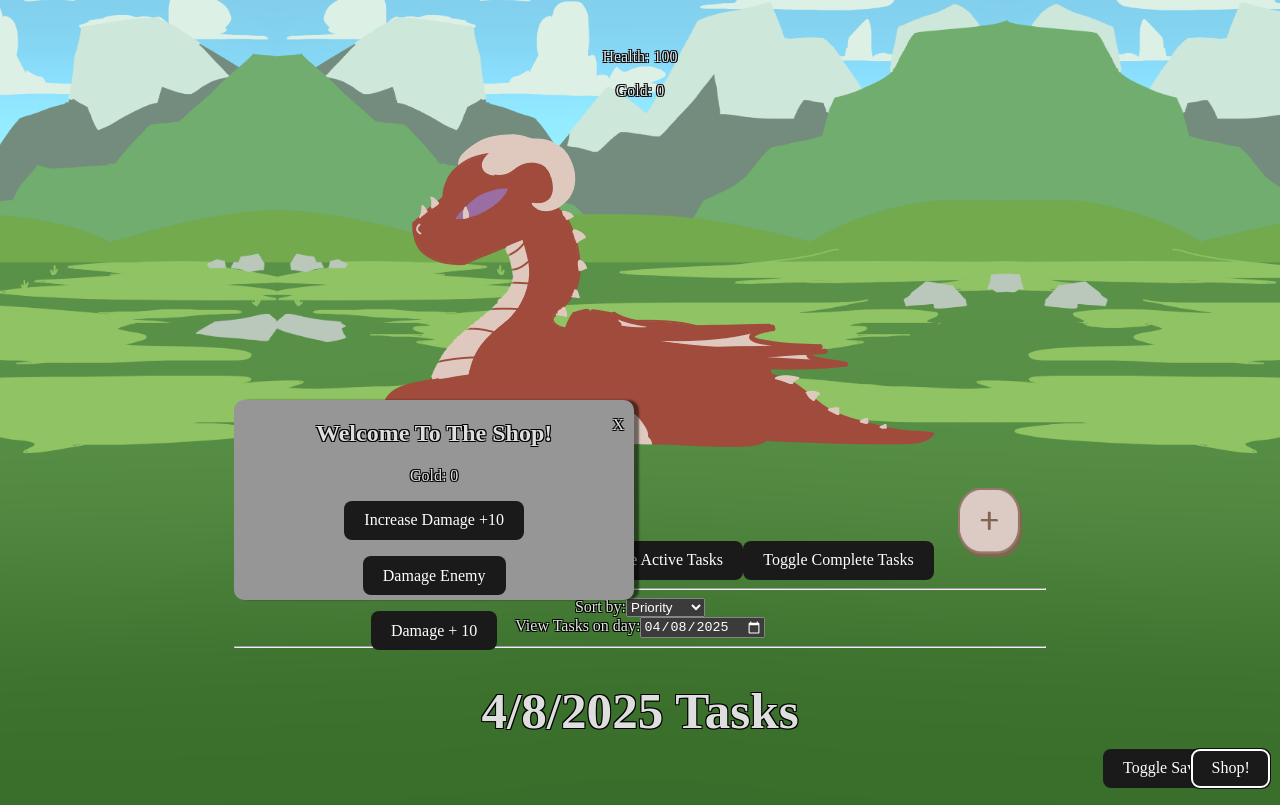
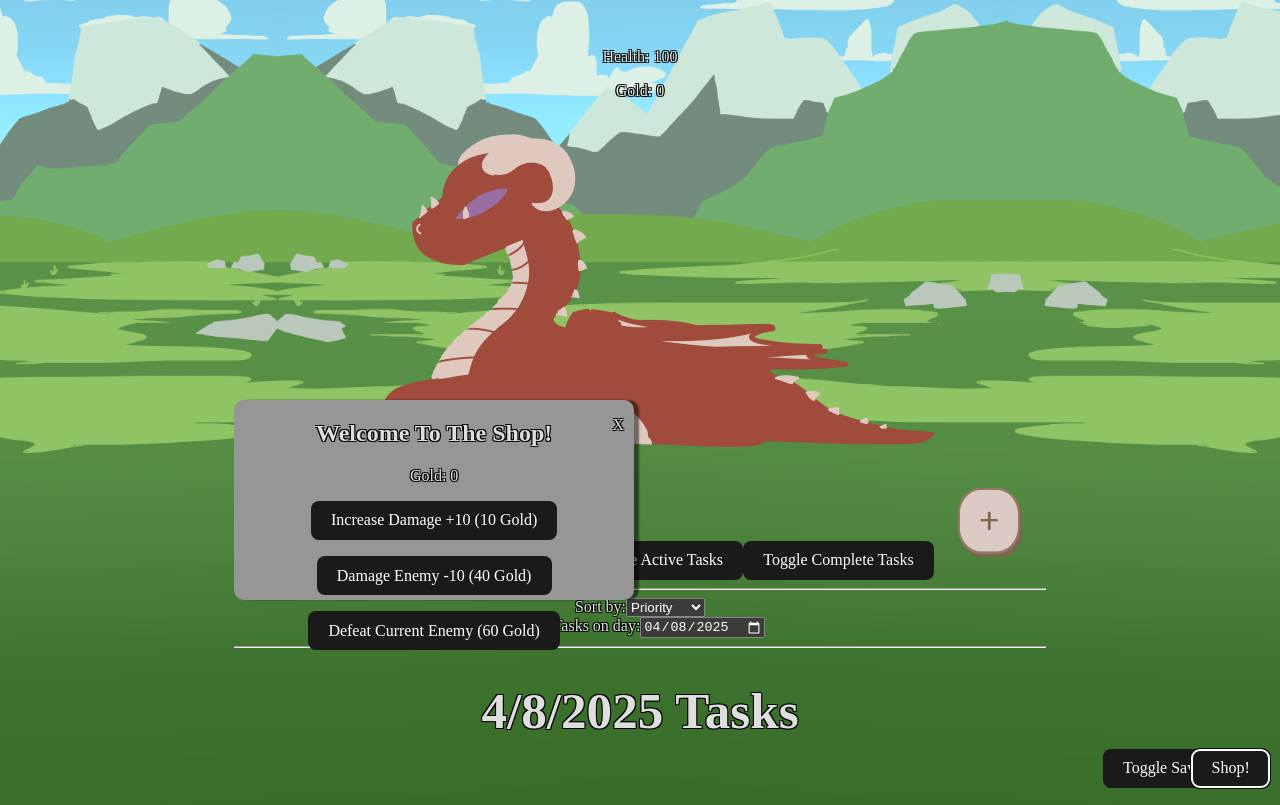
Before and after one commit to QuestlineDJ/task-knight, a React (Vite) app: page / in a window 1280 px wide. Both pictures are taken after a click on the button "Shop!". Built offline with nearby package versions, Linux system fonts and the light colour scheme.

Commit message:
Added buttons

```diff
--- a/src/Components/ShopTab.tsx
+++ b/src/Components/ShopTab.tsx
@@ -1,6 +1,6 @@
 import React, { useState } from "react";
 import SaveButton from "./SaveButton";
-import { increasePlayerDamage } from "../GameHelper";
+import { defeatEnemy, increasePlayerDamage } from "../GameHelper";
 import { damageEnemyShop } from "../GameHelper";
 
 type ShopTabProps = {
@@ -58,7 +58,7 @@ function ShopTab({
                 )
               }
             >
-              Increase Damage +10
+              Increase Damage +10 (10 Gold)
             </button>
             <p>
               <button
@@ -75,21 +75,24 @@ function ShopTab({
                   )
                 }
               >
-                Damage Enemy
+                Damage Enemy -10 (40 Gold)
               </button>
             </p>
             <button
               className="option-button"
               onClick={() =>
-                increasePlayerDamage(
-                  currentGoldAmount,
+                defeatEnemy(
+                  damageAmount,
+                  currentImage,
+                  images,
+                  setEnemyHealth,
+                  setCurrentImage,
                   setCurrentGoldAmount,
-                  setDamageAmount,
-                  damageAmount
+                  currentGoldAmount
                 )
               }
             >
-              Damage + 10
+              Defeat Current Enemy (60 Gold)
             </button>
           </div>
         </div>
--- a/src/GameHelper.tsx
+++ b/src/GameHelper.tsx
@@ -64,7 +64,8 @@ export function damageEnemyShop(
   setEnemyHealth((prev) => {
     let newHealth = prev;
     if (currentGoldAmount >= 40) {
-      const newHealth = Math.max(0, prev - damageAmount);
+      newHealth = Math.max(0, prev - damageAmount);
+      setCurrentGoldAmount((prevGold) => prevGold - 40);
       console.log("Updated Health: ", newHealth);
     }
 
@@ -79,3 +80,32 @@ export function damageEnemyShop(
     return newHealth;
   });
 }
+
+export function defeatEnemy(
+  damageAmount: number,
+  currentImage: number,
+  images: string[],
+  setEnemyHealth: React.Dispatch<React.SetStateAction<number>>,
+  setCurrentImage: React.Dispatch<React.SetStateAction<number>>,
+  setCurrentGoldAmount: React.Dispatch<React.SetStateAction<number>>,
+  currentGoldAmount: number
+) {
+  setEnemyHealth((prev) => {
+    let newHealth = prev;
+    if (currentGoldAmount >= 60) {
+      newHealth = 0;
+      setCurrentGoldAmount((prevGold) => prevGold - 60);
+      console.log("Updated Health: ", newHealth);
+    }
+
+    if (newHealth === 0 && currentImage < images.length) {
+      setTimeout(() => {
+        setCurrentImage((prevIndex) => prevIndex + 1);
+        setEnemyHealth(100);
+        giveGold(setCurrentGoldAmount);
+      }, 500);
+    }
+    //setLocalStorage("bossHealth", newHealth as any as string);
+    return newHealth;
+  });
+}
```
